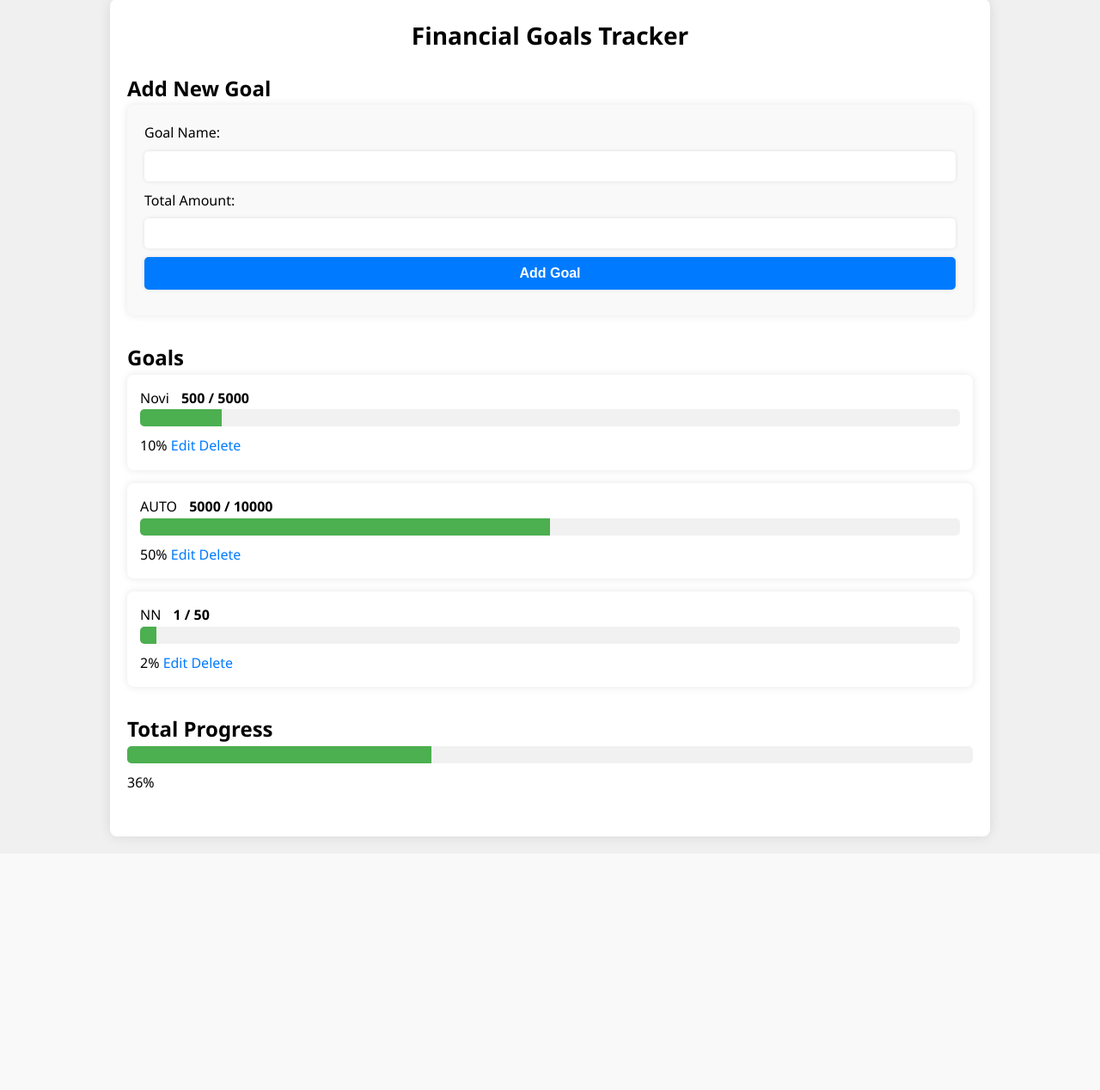
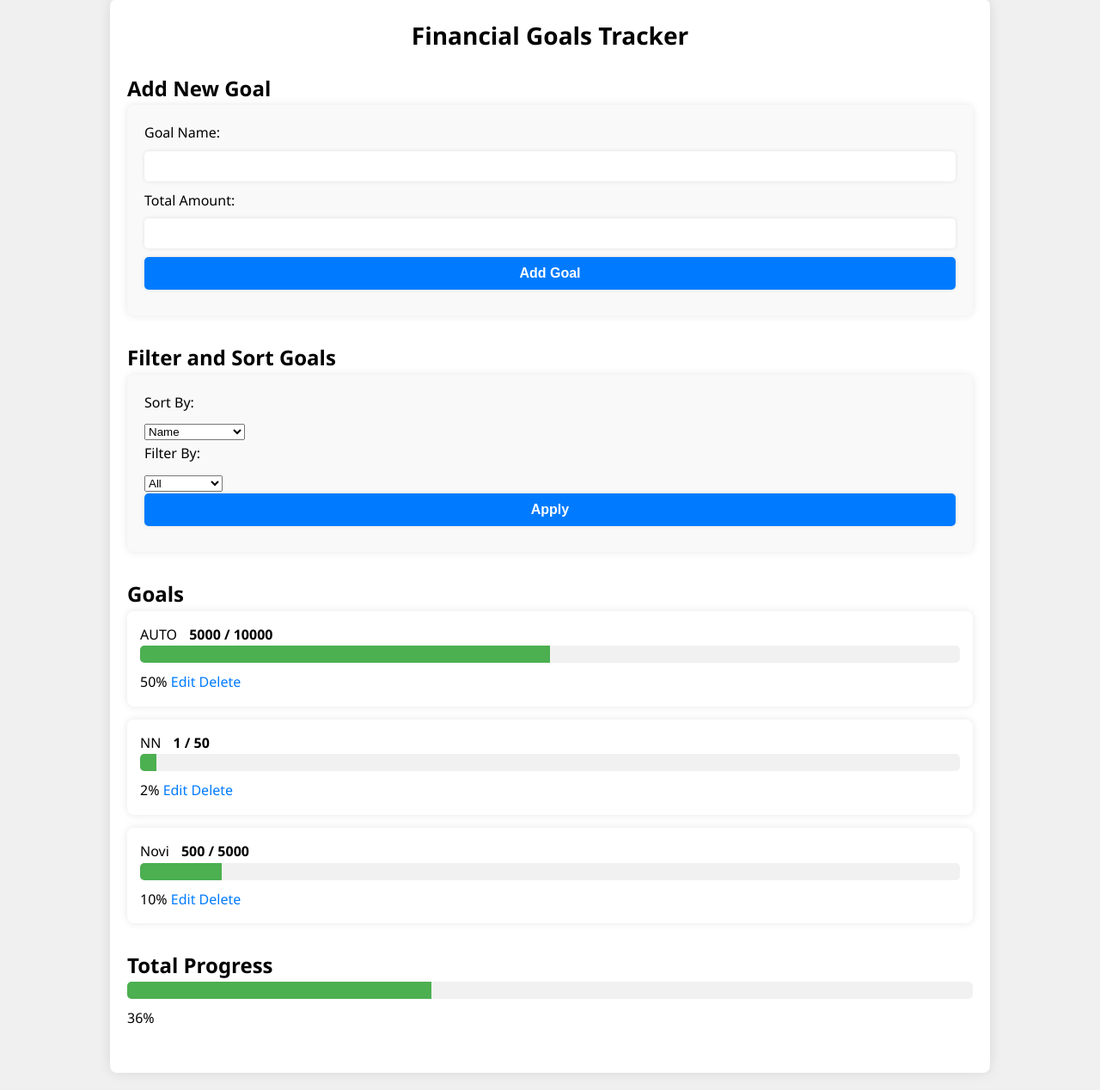
Before and after one commit to Jsakoman1/GoalGetterBySakoman, a Flask app: page / in a window 1280 px wide. Shown: the part 21-1289 px from the top of the page at 86% size. Before the commit the page ends 1002 px from the top, so only its background shows below. Run offline with Flask 2, Linux system fonts and the light colour scheme; data comes from the database, SQL or seed files in the repository.

Commit message:
update 3

```diff
--- a/app.py
+++ b/app.py
@@ -20,7 +20,16 @@ def create_tables():
 # Route to display all goals and progress
 @app.route('/')
 def index():
-    goals = FinancialGoal.query.all()
+    sort_by = request.args.get('sort_by', 'name')
+    filter_by = request.args.get('filter_by', 'all')
+
+    if filter_by == 'all':
+        goals = FinancialGoal.query.order_by(sort_by).all()
+    elif filter_by == 'completed':
+        goals = FinancialGoal.query.filter(FinancialGoal.current_amount >= FinancialGoal.total_amount).order_by(sort_by).all()
+    elif filter_by == 'in_progress':
+        goals = FinancialGoal.query.filter(FinancialGoal.current_amount < FinancialGoal.total_amount).order_by(sort_by).all()
+
     total_funded = sum(goal.current_amount for goal in goals)
     total_goals = sum(goal.total_amount for goal in goals)
 
@@ -35,7 +44,7 @@ def index():
     else:
         total_progress = 0
 
-    return render_template('index.html', goals=goals, total_progress=total_progress)
+    return render_template('index.html', goals=goals, total_progress=total_progress, sort_by=sort_by, filter_by=filter_by)
 
 # Route to add a new goal
 @app.route('/add', methods=['GET', 'POST'])
--- a/templates/index.html
+++ b/templates/index.html
@@ -43,6 +43,27 @@
         </section>
 
         <section>
+            <h2>Filter and Sort Goals</h2>
+            <form method="get" action="/">
+                <label for="sort_by">Sort By:</label>
+                <select name="sort_by" id="sort_by">
+                    <option value="name" {% if sort_by == 'name' %}selected{% endif %}>Name</option>
+                    <option value="total_amount" {% if sort_by == 'total_amount' %}selected{% endif %}>Total Amount</option>
+                    <option value="current_amount" {% if sort_by == 'current_amount' %}selected{% endif %}>Current Amount</option>
+                </select>
+
+                <label for="filter_by">Filter By:</label>
+                <select name="filter_by" id="filter_by">
+                    <option value="all" {% if filter_by == 'all' %}selected{% endif %}>All</option>
+                    <option value="completed" {% if filter_by == 'completed' %}selected{% endif %}>Completed</option>
+                    <option value="in_progress" {% if filter_by == 'in_progress' %}selected{% endif %}>In Progress</option>
+                </select>
+
+                <button type="submit">Apply</button>
+            </form>
+        </section>
+
+        <section>
             <h2>Goals</h2>
             <ul class="goal-list">
                 {% for goal in goals %}
```
